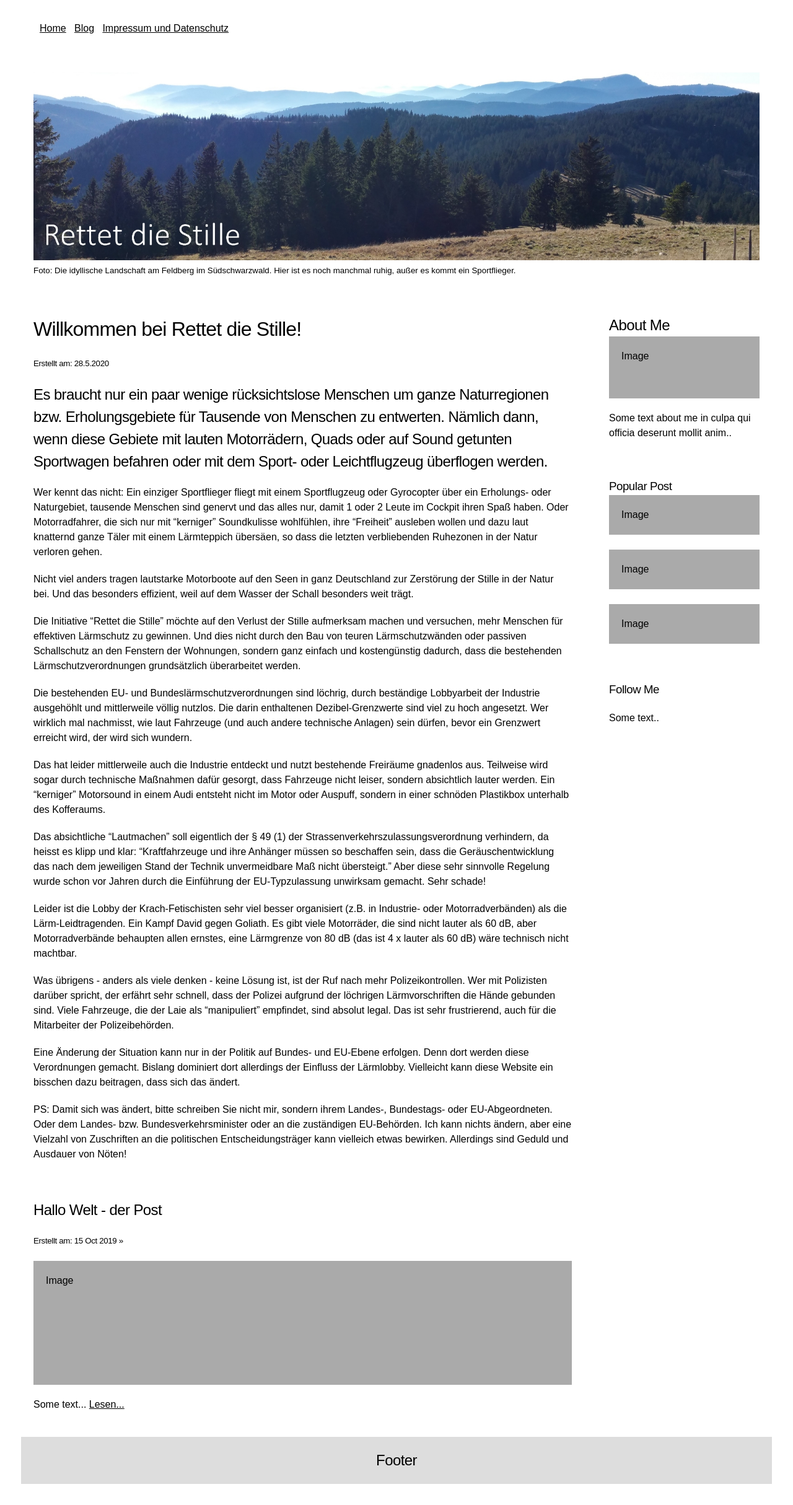
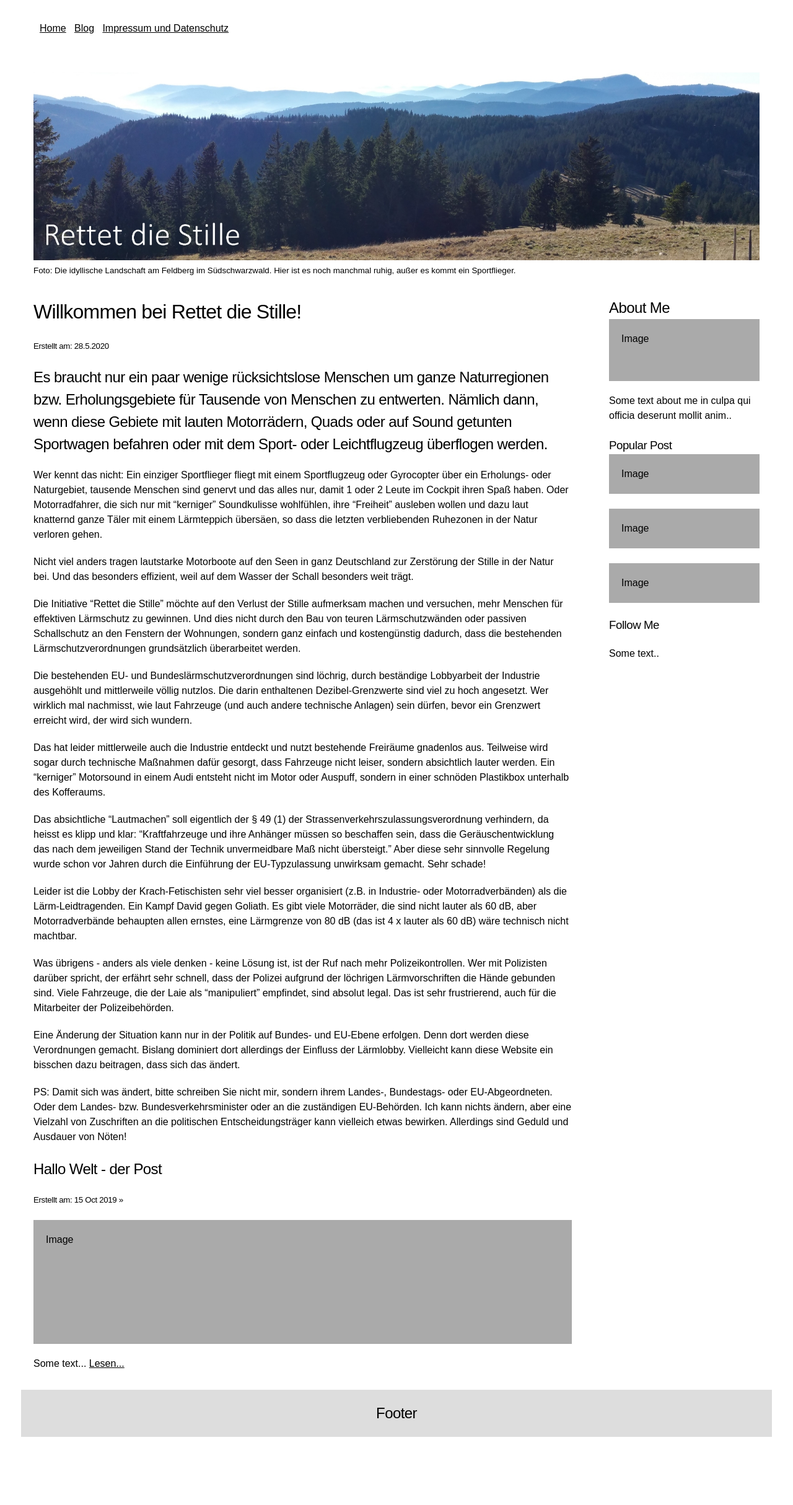
Before and after one commit to rettet-die-stille/rettet-die-stille.github.io, a Jekyll site: the page built from index.md, in a window 1280 px wide. Shown: the whole page at 62% size. Built offline with Jekyll 4.4.1, drawn with Linux system fonts in a browser that asks for light colours; our own code applies the rules of GitHub Pages for plain Markdown files; after the commit the page ends 2353 px from its top, so only the background shows below that.

Commit message:
Update defaultmodern.html

```diff
--- a/_layouts/defaultmodern.html
+++ b/_layouts/defaultmodern.html
@@ -49,8 +49,11 @@ layout: default
     /* Add a card effect for articles */
     .card {
        background-color: white;
-       padding: 20px;
-       margin-top: 20px;
+       padding-left: 20px;
+       padding-right: 20px;
+       padding-top: 10px;
+       padding-bottom: 10px;
+       margin-top: 2px;
     }
 
     /* Clear floats after the columns */
```
